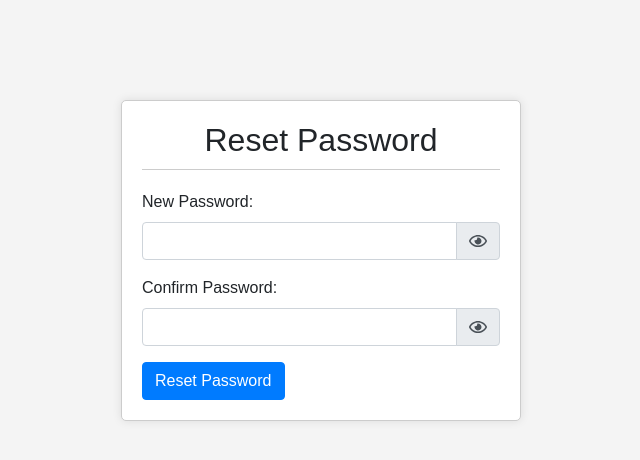
After one commit to NguyenTungSk2004/QuanliTrungTamTA, a PHP site: the page made by app/View/User/resetPassword.php in a window 1280 px wide. The commit adds this page. Shown: the top 460 px of the page, without its empty margins (319-959 px from the left). Run offline with PHP 8.4, Linux system fonts and the light colour scheme; tables that the repository leaves empty hold one stand-in row (values such as "Sample post"); the template is opened without the code that fills it: most values are stand-ins (such as "Sample title", 1, 10 or a date in 2020).

Commit message:
update forgotPassword and code expriration

```diff
--- a/app/View/User/forgotPassword.php
+++ b/app/View/User/forgotPassword.php
@@ -9,7 +9,7 @@
                 </button>
             </div>
             <div class="modal-body">
-                <form id="forgotPasswordForm" method="POST" action="forgot_password.php">
+                <form id="forgotPasswordForm" method="POST" action="/QuanLiTrungTamTA/forgotPassword">
                     <div class="form-group">
                         <label for="forgotUsername">Tài khoản:</label>
                         <input type="text" class="form-control" id="forgotUsername" name="username" required>
@@ -21,7 +21,7 @@
                 </form>
             </div>
             <div class="modal-footer d-flex justify-content-start">
-                <button type="submit" class="btn btn-primary">Gửi mã xác thực</button>
+                <button type="submit" class="btn btn-primary" onclick="document.getElementById('forgotPasswordForm').submit();">Gửi mã xác thực</button>
             </div>
         </div>
     </div>
--- /dev/null
+++ b/app/View/User/resetPassword.php
@@ -0,0 +1,102 @@
+<!DOCTYPE html>
+<html lang="en">
+<head>
+    <meta charset="UTF-8">
+    <meta name="viewport" content="width=device-width, initial-scale=1.0">
+    <title>Reset Password</title>
+    <link rel="stylesheet" href="https://maxcdn.bootstrapcdn.com/bootstrap/4.5.2/css/bootstrap.min.css">
+    <link rel="stylesheet" href="https://cdnjs.cloudflare.com/ajax/libs/font-awesome/5.15.3/css/all.min.css">
+    <style>
+        body {
+            font-family: Arial, sans-serif;
+            background-color: #f4f4f4;
+        }
+
+        .container {
+            max-width: 400px;
+            margin: 0 auto;
+            margin-top: 100px;
+            background-color: #fff;
+            border: 1px solid #ccc;
+            border-radius: 5px;
+            padding: 20px;
+            box-shadow: 0 0 10px rgba(0, 0, 0, 0.1);
+        }
+
+        .container h2 {
+            text-align: center;
+            border-bottom: 1px solid #ccc;
+            padding-bottom: 10px;
+            margin-bottom: 20px;
+        }
+
+        .input-group-append {
+            cursor: pointer;
+        }
+    </style>
+</head>
+<body>
+    <div class="container">
+        <h2>Reset Password</h2>
+        <form method='POST' action='/QuanLiTrungTamTA/reset_password'>
+            <input type='hidden' name='token' value='<?php echo $token; ?>'>
+            <div class="form-group">
+                <label for='new_password'>New Password:</label>
+                <div class="input-group">
+                    <input type='password' class="form-control" name='new_password' id='new_password' required>
+                    <div class="input-group-append">
+                        <span class="input-group-text" id="togglePassword">
+                            <i class="far fa-eye"></i>
+                        </span>
+                    </div>
+                </div>
+            </div>
+            <div class="form-group">
+                <label for='confirm_password'>Confirm Password:</label>
+                <div class="input-group">
+                    <input type='password' class="form-control" name='confirm_password' id='confirm_password' required>
+                    <div class="input-group-append">
+                        <span class="input-group-text" id="toggleConfirmPassword">
+                            <i class="far fa-eye"></i>
+                        </span>
+                    </div>
+                </div>
+            </div>
+            <button type='button' class="btn btn-primary">Reset Password</button>
+        </form>
+    </div>
+</body>
+
+<script src="https://cdnjs.cloudflare.com/ajax/libs/font-awesome/5.15.3/js/all.min.js"></script>
+<script>
+    // Toggle password visibility
+    document.getElementById('togglePassword').addEventListener('click', function() {
+        var passwordField = document.getElementById('new_password');
+        var type = passwordField.getAttribute('type') === 'password' ? 'text' : 'password';
+        passwordField.setAttribute('type', type);
+        this.querySelector('i').classList.toggle('fa-eye-slash');
+    });
+
+    // Toggle confirm password visibility
+    document.getElementById('toggleConfirmPassword').addEventListener('click', function() {
+        var confirmPasswordField = document.getElementById('confirm_password');
+        var type = confirmPasswordField.getAttribute('type') === 'password' ? 'text' : 'password';
+        confirmPasswordField.setAttribute('type', type);
+        this.querySelector('i').classList.toggle('fa-eye-slash');
+    });
+
+    document.querySelector('button[type="button"]').addEventListener('click', function() {
+        var new_password = document.getElementById('new_password').value;
+        var confirm_password = document.getElementById('confirm_password').value;
+
+        if (new_password !== confirm_password) {
+            alert('Mật khẩu không khớp !');
+            return;
+        }
+
+        var form = document.querySelector('form');
+        form.submit();
+    });
+</script>
+
+</html>
```
Also changed, not shown: app/Controller/UserController.php (+115 -17 lines), app/Model/quanlytrungtamta.sql (+8 -7 lines), index.php (+7 -2 lines).
